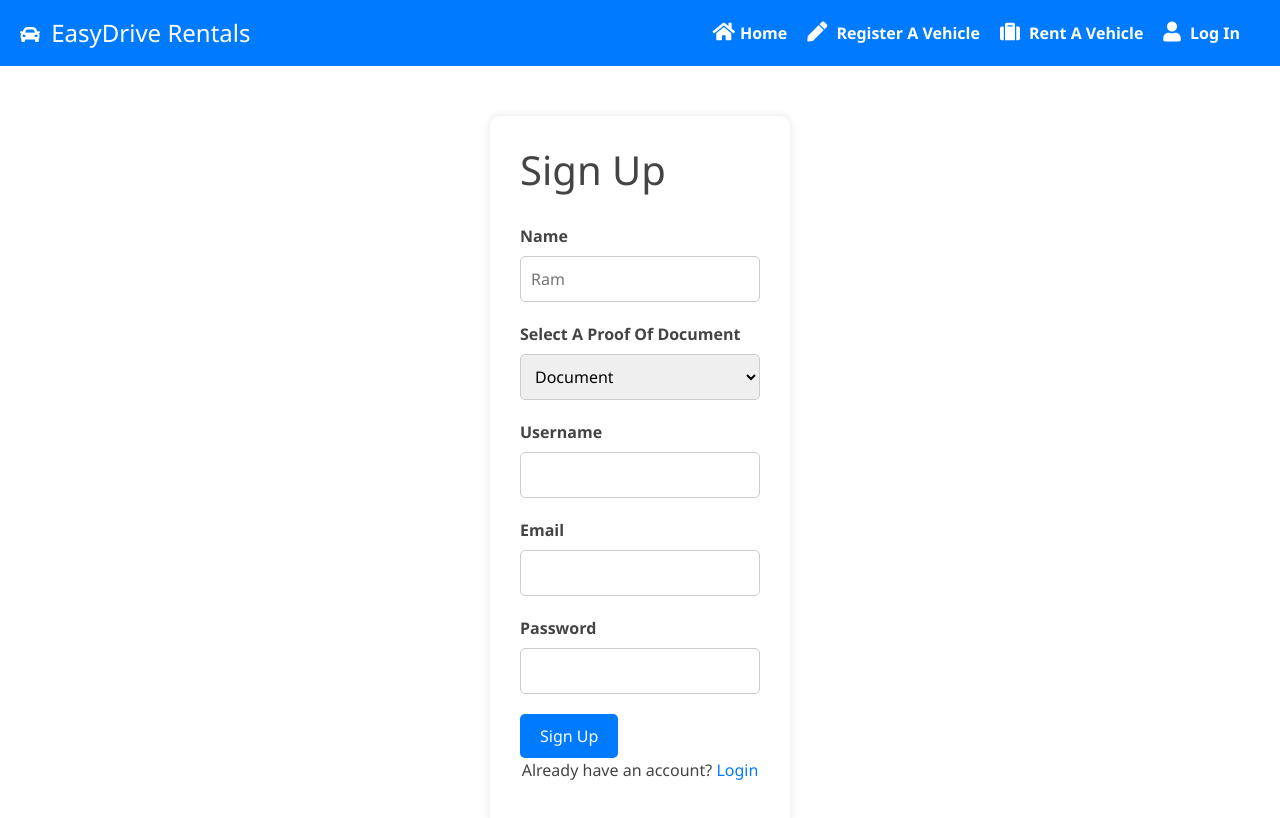
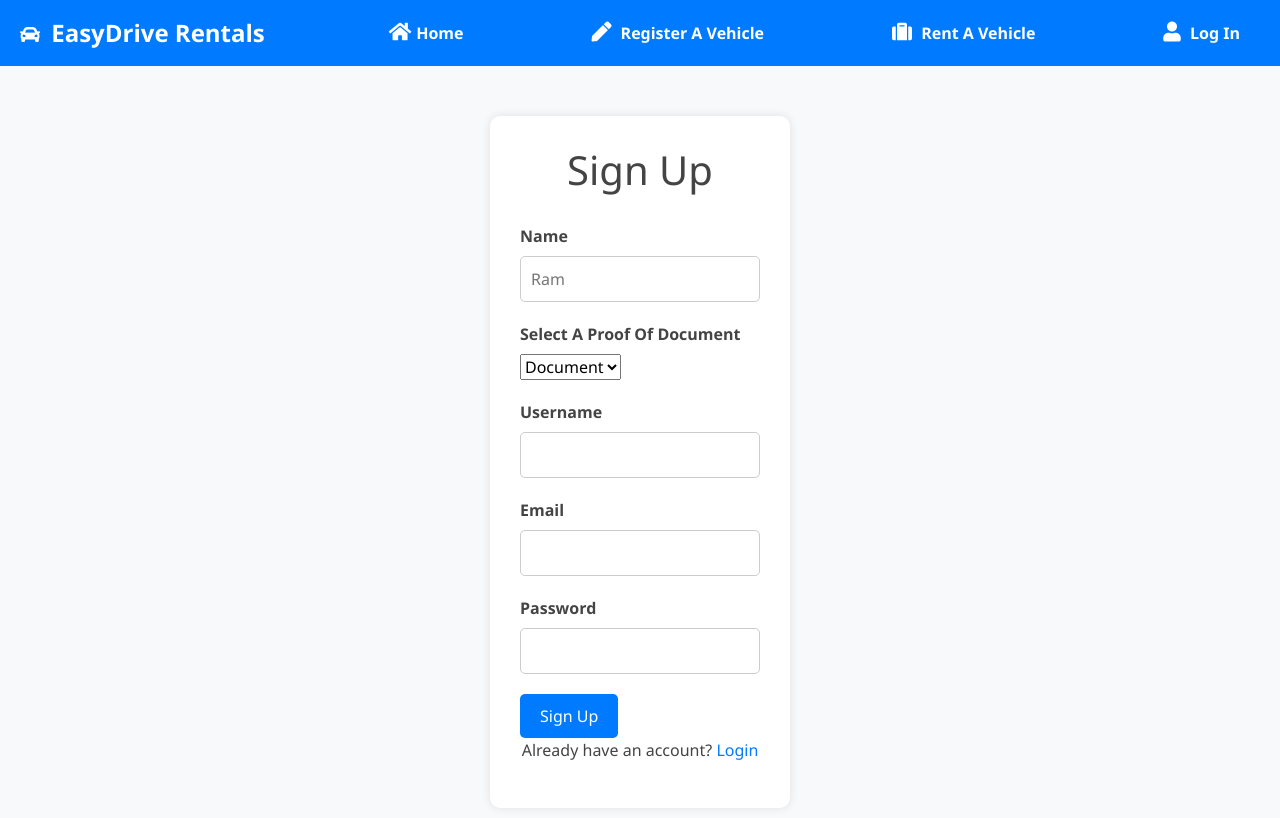
Before and after one commit to Boora-Raman/EasyDrive-Rentals, a plain HTML site: page signup.html in a window 1280 px wide. Drawn offline with nearby package versions, Linux system fonts and the light colour scheme.

Commit message:
Update signup.css

```diff
--- a/signup.css
+++ b/signup.css
@@ -1,10 +1,19 @@
+/* Reset CSS */
+* {
+    box-sizing: border-box;
+    margin: 0;
+    padding: 0;
+}
+
 body {
     font-family: 'Segoe UI', Tahoma, Geneva, Verdana, sans-serif;
     color: #444;
     margin: 0;
     padding: 0;
+    background-color: #f8f9fa;
 }
 
+/* Navbar styles */
 .navbar {
     background-color: #007bff;
     padding: 10px 20px;
@@ -13,7 +22,6 @@ body {
 
 .navbar-brand {
     font-size: 24px;
-    margin-right: auto;
     color: #fff;
     text-decoration: none;
 }
@@ -30,23 +38,24 @@ body {
     text-decoration: none;
 }
 
-.navbar .bi {
+.navbar .fas {
     margin-right: 5px;
     font-size: 20px;
 }
 
+/* Form container styles */
 .form-container {
     background-color: #fff;
     padding: 30px;
     border-radius: 10px;
     box-shadow: 0 0 10px rgba(0, 0, 0, 0.1);
     width: 300px;
-    margin: auto;
-    margin-top: 50px;
+    margin: 50px auto;
 }
 
 .form-container h1 {
     margin-bottom: 30px;
+    text-align: center;
 }
 
 .form-group {
@@ -57,8 +66,7 @@ body {
     font-weight: bold;
 }
 
-.form-group input,
-.form-group select {
+.form-group input {
     width: 100%;
     padding: 10px;
     border: 1px solid #ccc;
@@ -75,10 +83,7 @@ body {
     cursor: pointer;
     transition: background-color 0.3s ease;
 }
-.navbar .fas {
-    margin-right: 5px;
-    font-size: 20px;
-}
+
 .btn-primary:hover {
     background-color: #0056b3;
 }
@@ -95,3 +100,16 @@ body {
 .redirect-link:hover {
     text-decoration: underline;
 }
+
+.navbar-brand, .nav-link {
+    color: #fff;
+    font-weight: bold;
+}
+
+.navbar-toggler {
+    border: none;
+}
+
+.navbar-toggler:focus {
+    outline: none;
+}
```
